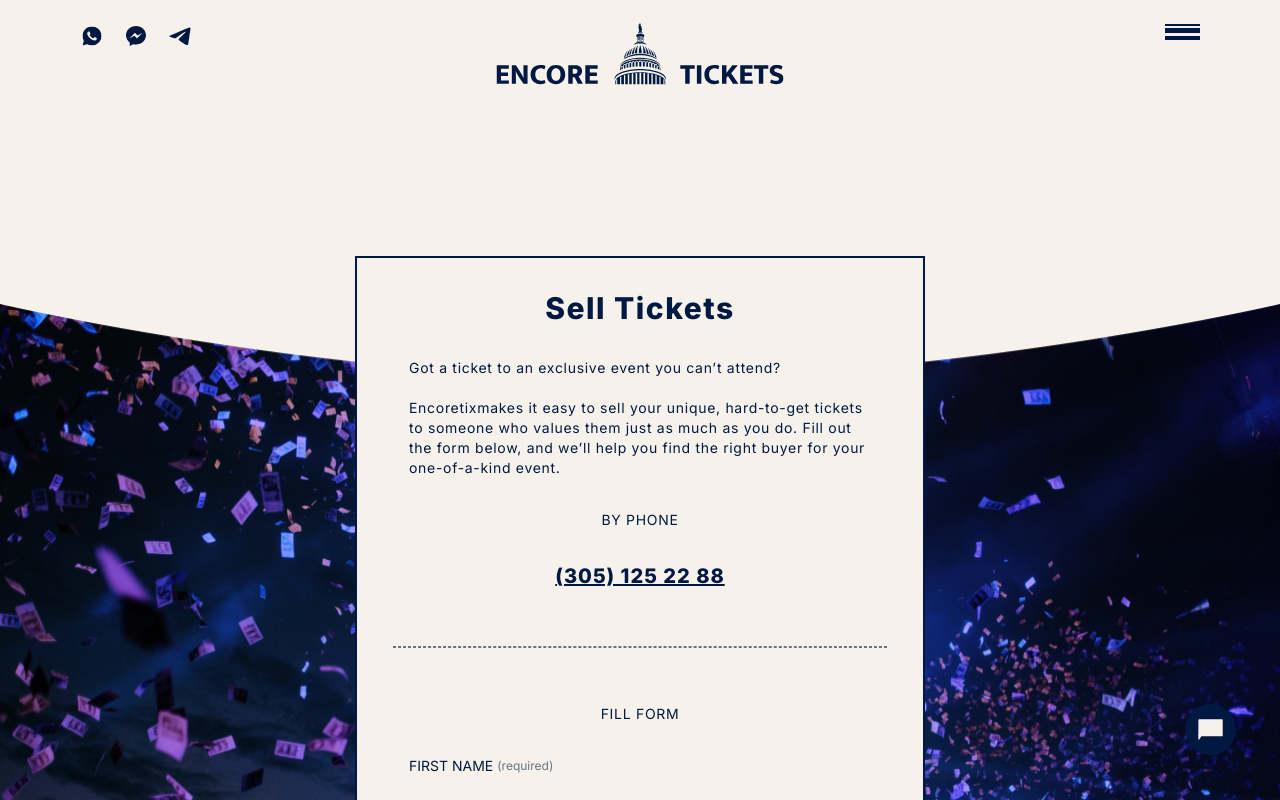
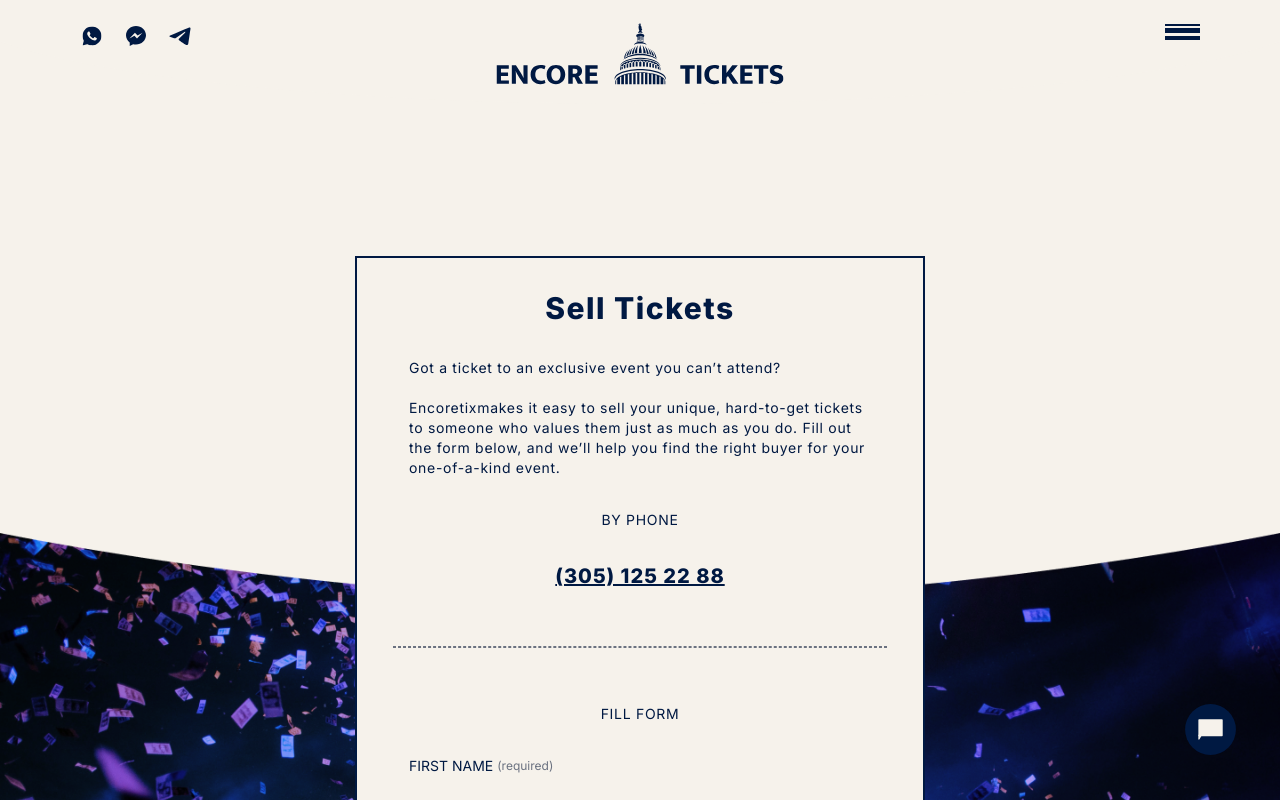
Before and after one commit to acompanythatsellseverything/encore-tickets, a Next.js app: page /sell-tickets in a window 1280 px wide. Shown: the top 800 px of the page. Built offline with nearby package versions, Linux system fonts and the light colour scheme.

Commit message:
feat: mobile parallax

```diff
--- a/src/app/sell-tickets/components/SellTicketCode.tsx
+++ b/src/app/sell-tickets/components/SellTicketCode.tsx
@@ -2,7 +2,7 @@ import Image from 'next/image';
 
 export const SellTicketCode = () => {
 	return (
-		<div className='mt-8'>
+		<div className='mt-8 px-2'>
 			<Image
 				className='m-auto'
 				src={'/img/main/qr-code.png'}
--- a/src/app/sell-tickets/page.tsx
+++ b/src/app/sell-tickets/page.tsx
@@ -1,21 +1,19 @@
-import Image from 'next/image';
 import { SellTicketBlock } from './components/SellTicketBlock';
 
 export default function page() {
 	return (
 		<main className='bg-beige w-full flex-1 pt-16 md:pt-44'>
 			<div className='relative'>
-				<div className='absolute z-0 w-full h-full md:top-32 bg-sell-tickets-mob bg-auto md:bg-none'>
-					<Image
-						src={'/img/sell-tickets/hero.png'}
-						alt={'Hero img'}
-						width={1440}
-						height={766}
-						className={'hidden md:block w-full h-full md:h-[96vh]  md:object-cover lg:object-fill'}
-					/>
+				<div
+					className='absolute z-0 w-full h-full bg-sell-tickets-mob bg-auto bg-fixed
+						md:bg-sell-tickets md:bg-no-repeat md:bg-scroll md:bg-center md:bg-contain'
+						style={{
+
+						}}
+				>
 				</div>
 				<div className='relative z-10'>
-					<SellTicketBlock/>
+					<SellTicketBlock />
 				</div>
 			</div>
 		</main>
--- a/tailwind.config.ts
+++ b/tailwind.config.ts
@@ -12,7 +12,8 @@ const config: Config = {
         "gradient-radial": "radial-gradient(var(--tw-gradient-stops))",
         "gradient-conic":
           "conic-gradient(from 180deg at 50% 50%, var(--tw-gradient-stops))",
-        "sell-tickets-mob": "url('/img/sell-tickets/hero-mobile.png')"
+        "sell-tickets-mob": "url('/img/sell-tickets/hero-mobile.png')",
+        "sell-tickets": "url('/img/sell-tickets/hero.png')"
       },
       colors: {
         beige: '#F6F2EB',
```
